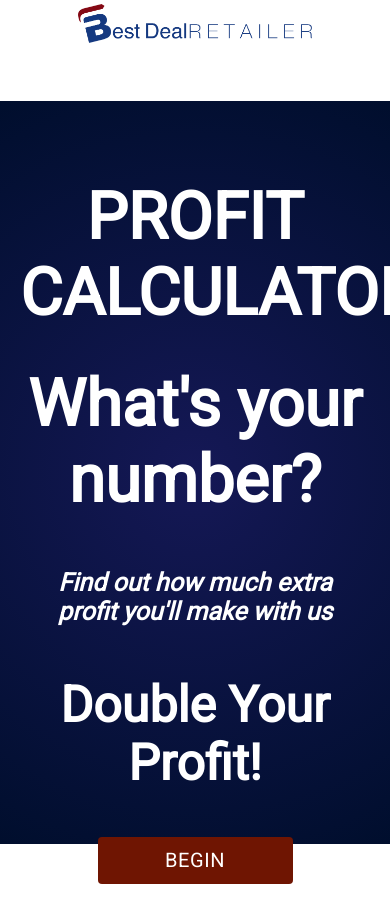
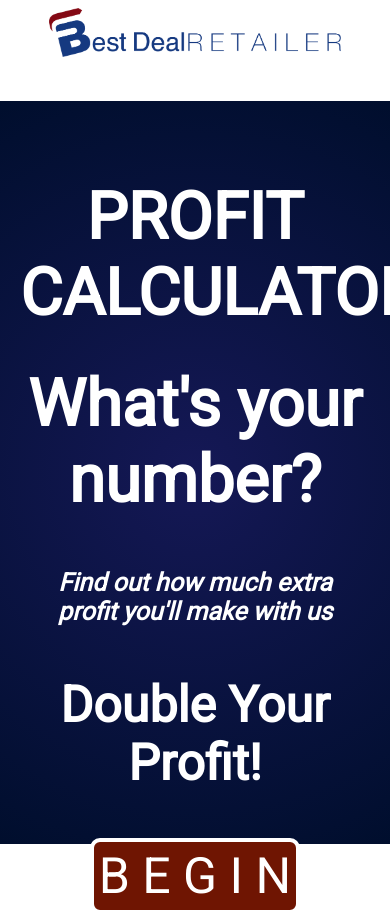
Before and after one commit to davidnielsen215/profit-calculator4, a React (Create React App) app: page / in a window 390 px wide. Shown: the top 914 px of the page. Built offline with nearby package versions, Linux system fonts and the light colour scheme.

Commit message:
fully responsive

```diff
--- a/src/LandingPage.css
+++ b/src/LandingPage.css
@@ -6,13 +6,51 @@
 .maincont{
     display: flex;
 }
+
+.button{
+    color: white;
+    border: 1px solid white;
+    min-width: 50%;
+    min-height: 5%;
+    margin: 25;
+    background-color: #6f1502;
+    font-family: 'Roboto';
+    font-size: 25px;
+    border-radius: 10px;
+    margin-top: 3vh;
+}
+
+.continueButton{
+    color: white;
+    min-width: 15vw;
+    min-height: 5%;
+    background-color: #151856;
+    font-family: 'Roboto';
+    font-size: 25px;
+    border-radius: 10px;
+    margin: 3vh;
+    padding: 3px;
+}
+
+.previousButton{
+    color: white;
+    min-width: 15vw;
+    min-height: 5%;
+    background-color: #6f1502;
+    font-family: 'Roboto';
+    font-size: 25px;
+    border-radius: 10px;
+    margin: 3vh;
+    padding: 3px;
+}
+
 .background{
     min-height: 100vh;
     max-height: 115vh;
     background: radial-gradient(circle, rgba(21,24,86,1) 0%, rgba(0,14,45,1) 100%);
 }
 .lastbackground{
-    max-height: 120vh;
+    min-height: 100vh;
     background: radial-gradient(circle, rgba(21,24,86,1) 0%, rgba(0,14,45,1) 100%);
 }
 .container{
@@ -33,7 +71,7 @@
 .title{
     font-size: 55px;
     padding: 20px;
-    padding-top: 20%;
+    padding-top: 17%;
     font-family: 'Roboto', sans-serif;
 }
 
@@ -86,7 +124,12 @@
     justify-content: 'space-evenly';
     align-items: 'center'
 }
-
+.landinglogo{
+    width: 55%;
+    display: 'inline-block';
+    justify-content: 'space-evenly';
+    align-items: 'center'
+}
 .lastlogo{
     width: 50%
 }
@@ -144,7 +187,42 @@
     padding-top: 20%;
     font-family: 'Roboto', sans-serif;
     }
+    .landinglogo{
+        padding-top: 1vh;
+        width: 75%;
+        display: 'inline-block';
+        justify-content: 'space-evenly';
+        align-items: 'center'
+    }
 
+    .button{
+        font-size: 50px;
+        padding: 5px;
+        border: 4px solid white;
+    }
+    .continueButton{
+        color: white;
+        min-width: 30vw;
+        min-height: 5%;
+        background-color: #151856;
+        font-family: 'Roboto';
+        font-size: 30px;
+        border-radius: 10px;
+        margin: 3vh;
+        padding: 5px;
+    }
+
+    .previousButton{
+        color: white;
+        min-width: 30vw;
+        min-height: 5%;
+        background-color: #6f1502;
+        font-family: 'Roboto';
+        font-size: 30px;
+        border-radius: 10px;
+        margin: 3vh;
+        padding: 5px;
+    }
     .background{
         height: 100vh;
         background: radial-gradient(circle, rgba(21,24,86,1) 0%, rgba(0,14,45,1) 100%);
@@ -253,6 +331,38 @@ and (max-device-width : 500px){
         padding: 40px;
         font-family: 'Roboto', sans-serif;
     }
+
+    .button{
+        margin-top: 7vh;
+        font-size: 50px;
+        padding: 5px;
+        border: 4px solid white;
+    }
+
+    .continueButton{
+        color: white;
+        min-width: 55vw;
+        min-height: 10%;
+        background-color: #151856;
+        font-family: 'Roboto';
+        font-size: 35px;
+        border-radius: 10px;
+        margin: 2vh;
+        padding: 5px;
+    }
+
+    .previousButton{
+        color: white;
+        min-width: 55vw;
+        min-height: 10%;
+        background-color: #6f1502;
+        font-family: 'Roboto';
+        font-size: 35px;
+        border-radius: 10px;
+        margin: 2vh;
+        padding: 5px;
+    }
+
     .card{
         padding-top: none;
         margin-top: 5vh;
--- a/src/components/AnnualSales.js
+++ b/src/components/AnnualSales.js
@@ -1,5 +1,5 @@
 import React, { Component } from 'react'
-import { MuiThemeProvider, RadioGroup, CardContent, Card, AppBar, Button,
+import { MuiThemeProvider, RadioGroup, CardContent, Card, AppBar,
         FormControlLabel, FormControl, Radio, TextField } from '@material-ui/core'
 import NumberFormat from 'react-number-format'
 import EntireLogo from '../images/EntireLogo.png'
@@ -139,16 +139,16 @@ export class AnnualSales extends Component {
                                 />
                                 </div>
                                     <br/>
-                                <Button
-                                    style={styles.button2}
+                                <button
+                                    className='previousButton'
                                     onClick={this.back}
                                 >   previous
-                                </Button>
-                                <Button
-                                    style={styles.button}
+                                </button>
+                                <button
+                                    className='continueButton'
                                     onClick={this.continue}
                                 >   continue
-                                </Button>
+                                </button>
                                 <div style={{display: `${this.state.alertDisplay}`}}>
                                 <Alert severity='error'><AlertTitle>Please select an option</AlertTitle></Alert>
                                 </div>
@@ -177,25 +177,5 @@ const ProgressBar = (props) => {
     return <div className="filler" style={{ width: `${props.percentage}%` }} />
   }
 
-const styles = {
-    button: {
-        color: 'white',
-        minWidth: '30%',
-        margin: 25,
-        backgroundColor: '#151856'
-    },
-    button2: {
-        color: 'white',
-        minWidth: '30%',
-        margin: 25,
-        backgroundColor: '#6f1502'
-    },
-    card: {
-        minWidth: '45%',
-        display: 'inline-block',
-        boxShadow: '6px 6px'
-    }
-
-}
 
 export default AnnualSales
--- a/src/components/Calculation.js
+++ b/src/components/Calculation.js
@@ -1,5 +1,5 @@
 import React, { Component } from 'react'
-import { MuiThemeProvider, Button,
+import { MuiThemeProvider,
         TextField, Card, CardContent, Paper } from '@material-ui/core'
 import EntireLogo from '../images/EntireLogo.png'
 import {Spring} from 'react-spring/renderprops'
@@ -171,9 +171,9 @@ class Calculation extends Component {
 
 
                         <br/>
-                        <Button onClick={this.enter} style={styles.button}>Submit</Button>
+                        <button onClick={this.enter} className='continueButton'>Submit</button>
                         <br/>
-                        <Button onClick={this.restart} style={styles.button2}>Restart</Button>
+                        <button onClick={this.restart} className='previousButton'>Restart</button>
                         <br/>
                         </CardContent>
                     </Card>
@@ -187,20 +187,5 @@ class Calculation extends Component {
     }
 }
 
-const styles = {
-    button: {
-        color: 'white',
-        minWidth: '30%',
-        margin: 25,
-        backgroundColor: '#151856'
-    },
-    button2: {
-        color: 'white',
-        minWidth: '30%',
-        margin: 25,
-        backgroundColor: '#6f1502'
-    }
-
-}
 
 export default Calculation
--- a/src/components/LandingPage.js
+++ b/src/components/LandingPage.js
@@ -1,5 +1,5 @@
 import React, { Component } from 'react'
-import { Button } from '@material-ui/core'
+// import { Button } from '@material-ui/core'
 import '../LandingPage.css'
 import Logo from '../images/Logo.png'
 import EntireLogo from '../images/EntireLogo.png'
@@ -25,15 +25,15 @@ export default class LandingPage extends Component {
                     <div className='maincont'>
                         <div className='container1'>
                             <img className='logo' src={Logo} alt=""/>
-                            <img className='entirelogo' src={EntireLogo} alt=""/>
+                            <img className='landinglogo' src={EntireLogo} alt=""/>
                         </div>
                         <div className="container">
                             <h1 className='title'>PROFIT CALCULATOR</h1>
                             <h1 className='question'><b>What's your number?</b></h1>
                             <h3 className='statement'><i>Find out how much extra profit you'll make with us</i></h3>
                             <h1 className='statement2'>Double Your Profit!</h1>
-                            <Button onClick={this.continue}
-                            style={styles.button}>Begin</Button>
+                            <button onClick={this.continue}
+                            className='button'>B E G I N</button>
                         </div>
                     </div>
                 </div>
@@ -43,14 +43,3 @@ export default class LandingPage extends Component {
         )
     }
 }
-const styles = {
-    button: {
-        color: 'white',
-        minWidth: '50%',
-        margin: 25,
-        backgroundColor: '#6f1502',
-        fontFamily: 'Roboto',
-        fontSize: '20px'
-    },
-
-}
--- a/src/components/LastYear.js
+++ b/src/components/LastYear.js
@@ -1,5 +1,5 @@
 import React, { Component } from 'react'
-import { MuiThemeProvider, RadioGroup, AppBar, Button,
+import { MuiThemeProvider, RadioGroup, AppBar,
         FormControlLabel, Radio, FormControl, TextField, Card, CardContent } from '@material-ui/core'
 import NumberFormat from 'react-number-format'
 import EntireLogo from '../images/EntireLogo.png'
@@ -120,16 +120,16 @@ export default class LastYear extends Component {
                                 />
                                 </div>
                                     <br/>
-                                <Button
-                                    style={styles.button2}
+                                <button
+                                    className='previousButton'
                                     onClick={this.back}
                                 >   previous
-                                </Button>
-                                <Button
-                                    style={styles.button}
+                                </button>
+                                <button
+                                    className='continueButton'
                                     onClick={this.continue}
                                 >   calculate results
-                                </Button>
+                                </button>
                                 <div style={{display: `${this.state.alertDisplay}`}}>
                                 <Alert severity='error'><AlertTitle>Please select an option</AlertTitle></Alert>
                                 </div>
@@ -156,24 +156,3 @@ const ProgressBar = (props) => {
   const Filler = (props) => {
     return <div className="filler" style={{ width: `${props.percentage}%` }} />
   }
-
-const styles = {
-    button: {
-        color: 'white',
-        minWidth: '30%',
-        margin: 25,
-        backgroundColor: 'green'
-    },
-    button2: {
-        color: 'white',
-        minWidth: '30%',
-        margin: 25,
-        backgroundColor: '#6f1502'
-    },
-    card: {
-        minWidth: '45%',
-        display: 'inline-block',
-        boxShadow: '6px 6px'
-    }
-
-}
--- a/src/components/NetProfit.js
+++ b/src/components/NetProfit.js
@@ -1,5 +1,5 @@
 import React, { Component } from 'react'
-import { MuiThemeProvider, RadioGroup, AppBar, Button, FormControlLabel,
+import { MuiThemeProvider, RadioGroup, AppBar, FormControlLabel,
     Radio, FormControl, TextField, Card, CardContent } from '@material-ui/core'
 import NumberFormat from 'react-number-format'
 import EntireLogo from '../images/EntireLogo.png'
@@ -121,16 +121,16 @@ export default class NetProfit extends Component {
                                 />
                                 </div>
                                     <br/>
-                                <Button
-                                    style={styles.button2}
+                                <button
+                                    className='previousButton'
                                     onClick={this.back}
                                 >   previous
-                                </Button>
-                                <Button
-                                    style={styles.button}
+                                </button>
+                                <button
+                                    className='continueButton'
                                     onClick={this.continue}
                                 >   continue
-                                </Button>
+                                </button>
                                 <div style={{display: `${this.state.alertDisplay}`}}>
                                 <Alert severity='error'><AlertTitle>Please select an option</AlertTitle></Alert>
                                 </div>
@@ -158,24 +158,3 @@ const ProgressBar = (props) => {
   const Filler = (props) => {
     return <div className="filler" style={{ width: `${props.percentage}%` }} />
   }
-
-const styles = {
-    button: {
-        color: 'white',
-        minWidth: '30%',
-        margin: 25,
-        backgroundColor: '#151856'
-    },
-    button2: {
-        color: 'white',
-        minWidth: '30%',
-        margin: 25,
-        backgroundColor: '#6f1502'
-    },
-    card: {
-        minWidth: '45%',
-        display: 'inline-block',
-        boxShadow: '6px 6px'
-    }
-
-}
--- a/src/components/StoreType.js
+++ b/src/components/StoreType.js
@@ -1,6 +1,6 @@
 import React, { Component } from 'react'
 import {    MuiThemeProvider, RadioGroup, CardContent,
-            AppBar, Button, Radio, FormControlLabel, FormControl,
+            AppBar, Radio, FormControlLabel, FormControl,
             Card } from '@material-ui/core'
 import EntireLogo from '../images/EntireLogo.png'
 import '../LandingPage.css'
@@ -77,10 +77,10 @@ export default class StoreType extends Component {
                                         </RadioGroup>
                                     </FormControl>
                                     <br/>
-                                <Button
-                                    style={styles.button}
+                                <button
+                                    className='continueButton'
                                     onClick={this.continue}>continue
-                                </Button>
+                                </button>
                                 <div style={{display: `${this.state.alertDisplay}`}}>
                                 <Alert severity='error'><AlertTitle>Please select an option</AlertTitle></Alert>
                                 </div>
@@ -113,17 +113,3 @@ const ProgressBar = (props) => {
   const Filler = (props) => {
     return <div className="filler" style={{ width: `${props.percentage}%` }} />
   }
-
-const styles = {
-    button: {
-        color: 'white',
-        minWidth: '60%',
-        margin: 25,
-        backgroundColor: '#151856',
-    },
-    card: {
-        minWidth: '45%',
-        display: 'inline-block',
-        boxShadow: '6px 6px'
-    }
-}
```
